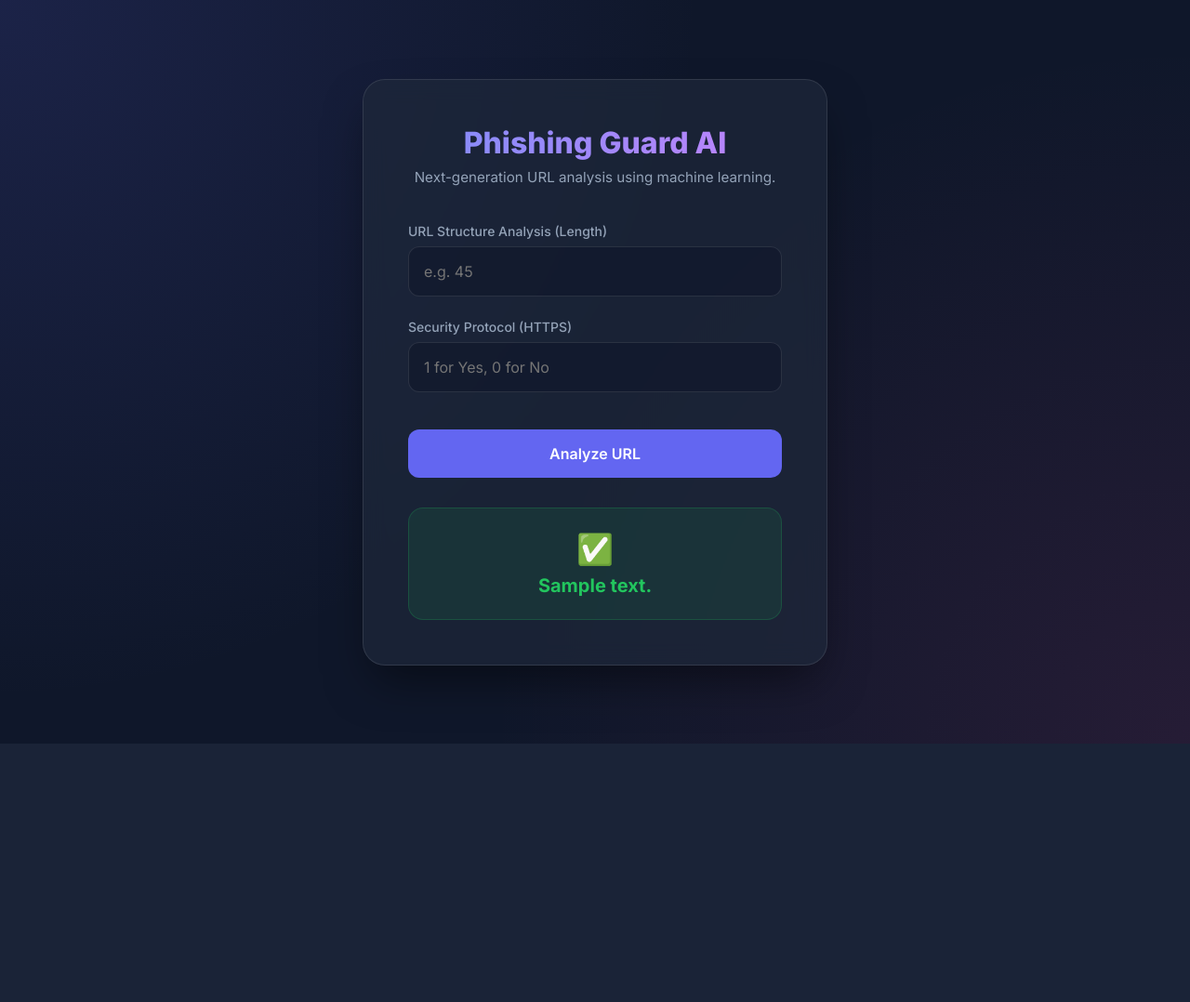
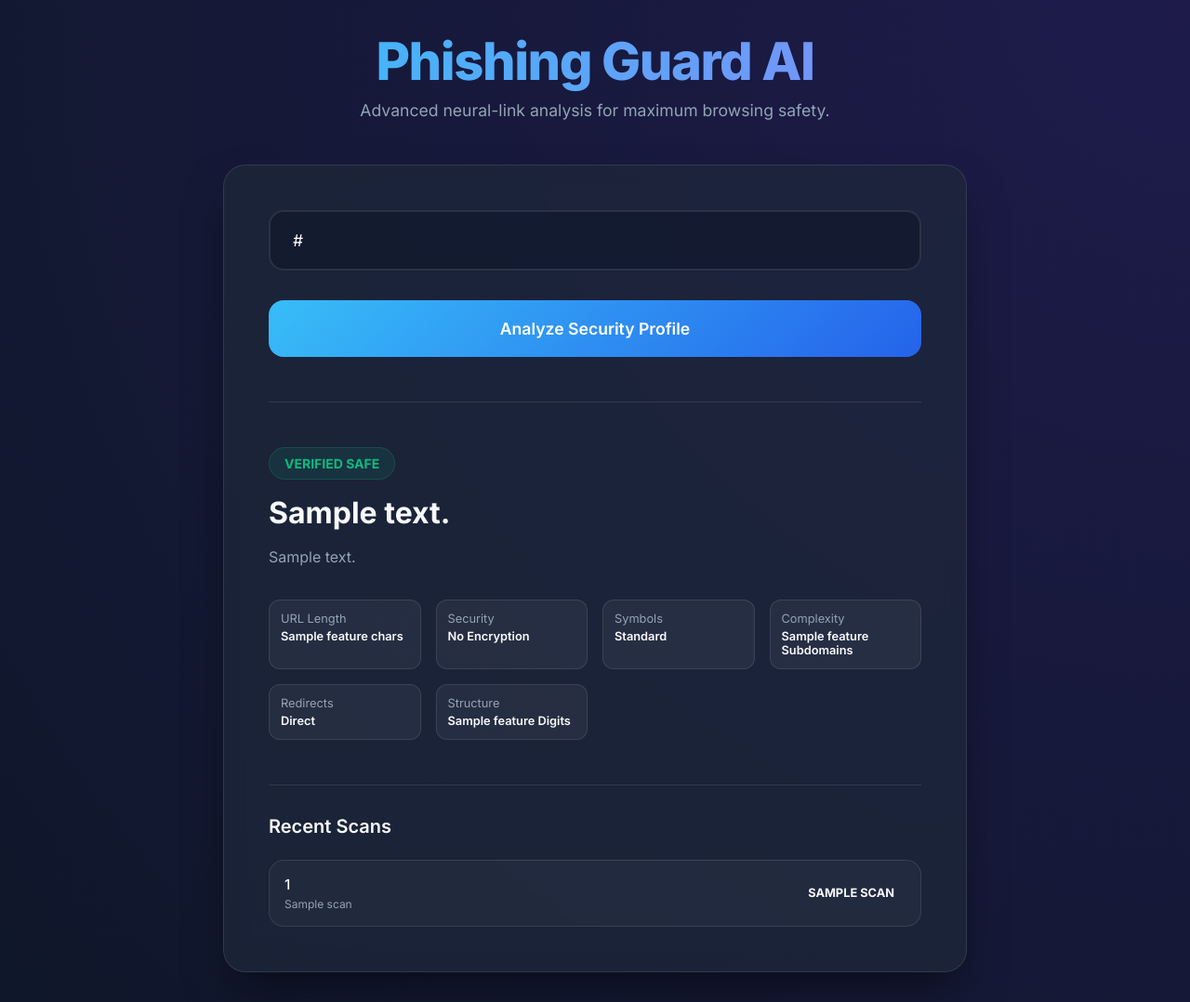
Before and after one commit to Vinayaka-Reddy-SM/phishing-website-detection, a Flask app: template templates/index.html in a window 1280 px wide. Shown: the whole page at 93% size. Before the commit the page ends 800 px from the top, so only its background shows below. Run offline with Flask 3, Linux system fonts and the light colour scheme; the template is opened without the code that fills it: most values are stand-ins (such as "Sample title", 1, 10 or a date in 2020); parts of the project's set-up code (start-up, migrations or seed data) failed here and were passed over.

Commit message:
Upgrade: Modernized UI, Automated URL Feature Extraction, and SQLite History Integration

```diff
--- a/app.py
+++ b/app.py
@@ -2,37 +2,106 @@ from flask import Flask, render_template, request
 import pickle
 import numpy as np
 import os
+import re
+import sqlite3
+from datetime import datetime
 
 app = Flask(__name__)
 
 # Ensure we are in the right directory to find the model
 os.chdir(os.path.dirname(os.path.abspath(__file__)))
 
+# Database initialization
+def init_db():
+    conn = sqlite3.connect('database.db')
+    c = conn.cursor()
+    c.execute('''CREATE TABLE IF NOT EXISTS scans
+                 (id INTEGER PRIMARY KEY AUTOINCREMENT,
+                  url TEXT,
+                  result TEXT,
+                  status TEXT,
+                  timestamp DATETIME)''')
+    conn.commit()
+    conn.close()
+
+init_db()
+
 # Load model
 model = pickle.load(open("model.pkl", "rb"))
 
+def extract_features(url):
+    """
+    Extracts features from a URL to match the training data:
+    URL_Length, HTTPS, Has_At, Dot_Count, Is_Shortened, Digit_Count
+    """
+    url_length = len(url)
+    has_https = 1 if url.startswith("https") else 0
+    has_at = 1 if "@" in url else 0
+    dot_count = url.count(".")
+    shortening_services = r"bit\.ly|goo\.gl|tinyurl\.com|t\.co|rebrand\.ly|is\.gd|buff\.ly"
+    is_shortened = 1 if re.search(shortening_services, url) else 0
+    digit_count = sum(c.isdigit() for c in url)
+    return [url_length, has_https, has_at, dot_count, is_shortened, digit_count]
+
 @app.route('/')
 def home():
-    return render_template("index.html")
+    # Fetch recent scans from database
+    conn = sqlite3.connect('database.db')
+    c = conn.cursor()
+    c.execute("SELECT url, result, status, timestamp FROM scans ORDER BY timestamp DESC LIMIT 5")
+    history = c.fetchall()
+    conn.close()
+    return render_template("index.html", history=history)
 
 @app.route('/predict', methods=['POST'])
 def predict():
     try:
-        # Expected inputs: URL Length, HTTPS (1 or 0)
-        # request.form.values() returns the values in order of the HTML form
-        features = [float(x) for x in request.form.values()]
+        url = request.form.get("url", "").strip()
+        if not url:
+            return render_template("index.html", prediction_text="Please enter a URL", status="error")
+
+        if not url.startswith("http"):
+            url = "http://" + url
+
+        features = extract_features(url)
         final_features = [np.array(features)]
+        prediction = model.predict(final_features)
 
-        prediction = model.predict(final_features)
+        reasons = []
+        if features[1] == 0: reasons.append("Missing HTTPS encryption.")
+        if features[2] == 1: reasons.append("Contains suspicious '@' symbol.")
+        if features[4] == 1: reasons.append("Uses a URL shortening service.")
+        if features[5] > 10: reasons.append("Contains an unusual number of digits.")
+        if features[3] > 3: reasons.append("Too many dots in the URL structure.")
 
         if prediction[0] == 1:
             result = "Safe Website"
             status = "safe"
+            description = "Our AI analysis indicates this website follows standard security patterns."
         else:
             result = "Phishing Website"
             status = "phishing"
+            description = f"Potential threats detected: {', '.join(reasons) if reasons else 'Suspicious patterns found.'}"
 
-        return render_template("index.html", prediction_text=result, status=status)
+        # Save to database
+        conn = sqlite3.connect('database.db')
+        c = conn.cursor()
+        c.execute("INSERT INTO scans (url, result, status, timestamp) VALUES (?, ?, ?, ?)",
+                  (url, result, status, datetime.now().strftime("%Y-%m-%d %H:%M:%S")))
+        conn.commit()
+
+        # Fetch updated history
+        c.execute("SELECT url, result, status, timestamp FROM scans ORDER BY timestamp DESC LIMIT 5")
+        history = c.fetchall()
+        conn.close()
+
+        return render_template("index.html",
+                               prediction_text=result,
+                               status=status,
+                               url=url,
+                               description=description,
+                               features=features,
+                               history=history)
 
     except Exception as e:
         print(f"Error: {e}")
--- a/static/style.css
+++ b/static/style.css
@@ -1,158 +1,254 @@
 :root {
-    --primary-color: #6366f1;
-    --primary-hover: #4f46e5;
-    --bg-dark: #0f172a;
+    --bg-color: #0f172a;
     --card-bg: rgba(30, 41, 59, 0.7);
-    --text-main: #f8fafc;
+    --primary: #38bdf8;
+    --safe: #10b981;
+    --phishing: #ef4444;
+    --text: #f8fafc;
     --text-muted: #94a3b8;
-    --safe-color: #22c55e;
-    --phishing-color: #ef4444;
+    --border: rgba(255, 255, 255, 0.1);
 }
 
 * {
     margin: 0;
     padding: 0;
     box-sizing: border-box;
-    font-family: 'Inter', system-ui, -apple-system, sans-serif;
+    font-family: 'Inter', -apple-system, BlinkMacSystemFont, sans-serif;
 }
 
 body {
-    background-color: var(--bg-dark);
-    background-image:
-        radial-gradient(circle at 0% 0%, rgba(99, 102, 241, 0.15) 0%, transparent 50%),
-        radial-gradient(circle at 100% 100%, rgba(236, 72, 153, 0.1) 0%, transparent 50%);
-    color: var(--text-main);
+    background: radial-gradient(circle at top right, #1e1b4b, #0f172a);
+    color: var(--text);
     min-height: 100vh;
     display: flex;
+    align-items: center;
     justify-content: center;
-    align-items: center;
     padding: 2rem;
 }
 
 .container {
+    width: 100%;
+    max-width: 800px;
+    perspective: 1000px;
+}
+
+.header {
+    text-align: center;
+    margin-bottom: 3rem;
+    animation: fadeInDown 0.8s ease-out;
+}
+
+.header h1 {
+    font-size: 3.5rem;
+    font-weight: 800;
+    background: linear-gradient(to right, #38bdf8, #818cf8);
+    -webkit-background-clip: text;
+    -webkit-text-fill-color: transparent;
+    letter-spacing: -0.025em;
+}
+
+.header p {
+    color: var(--text-muted);
+    font-size: 1.1rem;
+    margin-top: 0.5rem;
+}
+
+.main-card {
     background: var(--card-bg);
     backdrop-filter: blur(12px);
-    border: 1px solid rgba(255, 255, 255, 0.1);
+    border: 1px solid var(--border);
+    border-radius: 24px;
     padding: 3rem;
-    border-radius: 24px;
     box-shadow: 0 25px 50px -12px rgba(0, 0, 0, 0.5);
-    width: 100%;
-    max-width: 500px;
-    text-align: center;
-    animation: fadeIn 0.8s ease-out;
+    animation: scaleIn 0.6s ease-out;
 }
 
-@keyframes fadeIn {
-    from { opacity: 0; transform: translateY(20px); }
-    to { opacity: 1; transform: translateY(0); }
+.input-group {
+    position: relative;
+    margin-bottom: 2rem;
 }
 
-h1 {
-    font-size: 2rem;
-    font-weight: 800;
-    margin-bottom: 0.5rem;
-    background: linear-gradient(to right, #818cf8, #c084fc);
-    -webkit-background-clip: text;
-    -webkit-text-fill-color: transparent;
+input[type="text"] {
+    width: 100%;
+    background: rgba(15, 23, 42, 0.6);
+    border: 2px solid var(--border);
+    border-radius: 16px;
+    padding: 1.25rem 1.5rem;
+    color: white;
+    font-size: 1.1rem;
+    transition: all 0.3s ease;
+    outline: none;
 }
 
-p.subtitle {
-    color: var(--text-muted);
-    margin-bottom: 2.5rem;
-    font-size: 0.95rem;
-}
-
-.form-group {
-    margin-bottom: 1.5rem;
-    text-align: left;
-}
-
-label {
-    display: block;
-    margin-bottom: 0.5rem;
-    font-size: 0.875rem;
-    color: var(--text-muted);
-    font-weight: 500;
-}
-
-input {
-    width: 100%;
-    background: rgba(15, 23, 42, 0.6);
-    border: 1px solid rgba(255, 255, 255, 0.1);
-    padding: 1rem;
-    border-radius: 12px;
-    color: white;
-    font-size: 1rem;
-    transition: all 0.3s ease;
-}
-
-input:focus {
-    outline: none;
-    border-color: var(--primary-color);
-    box-shadow: 0 0 0 4px rgba(99, 102, 241, 0.2);
+input[type="text"]:focus {
+    border-color: var(--primary);
+    box-shadow: 0 0 0 4px rgba(56, 189, 248, 0.1);
 }
 
 button {
     width: 100%;
-    background: var(--primary-color);
+    background: linear-gradient(135deg, #38bdf8, #2563eb);
     color: white;
     border: none;
-    padding: 1rem;
-    border-radius: 12px;
-    font-size: 1rem;
+    border-radius: 16px;
+    padding: 1.25rem;
+    font-size: 1.1rem;
     font-weight: 600;
     cursor: pointer;
-    transition: all 0.3s ease;
-    margin-top: 1rem;
+    transition: transform 0.2s, box-shadow 0.2s;
 }
 
 button:hover {
-    background: var(--primary-hover);
     transform: translateY(-2px);
-    box-shadow: 0 10px 15px -3px rgba(99, 102, 241, 0.4);
+    box-shadow: 0 10px 20px -5px rgba(37, 99, 235, 0.4);
 }
 
 button:active {
     transform: translateY(0);
 }
 
-.result-container {
-    margin-top: 2rem;
-    padding: 1.5rem;
-    border-radius: 16px;
-    font-weight: 700;
-    font-size: 1.25rem;
-    display: none;
-    animation: slideUp 0.5s cubic-bezier(0.4, 0, 0.2, 1);
+.result-section {
+    margin-top: 3rem;
+    padding-top: 3rem;
+    border-top: 1px solid var(--border);
+    animation: fadeInUp 0.5s ease-out;
 }
 
-.result-container.show {
-    display: block;
+.badge {
+    display: inline-flex;
+    align-items: center;
+    gap: 0.5rem;
+    padding: 0.5rem 1rem;
+    border-radius: 9999px;
+    font-weight: 700;
+    text-transform: uppercase;
+    font-size: 0.875rem;
+    margin-bottom: 1rem;
 }
 
-.result-safe {
-    background: rgba(34, 197, 94, 0.1);
-    color: var(--safe-color);
-    border: 1px solid rgba(34, 197, 94, 0.2);
+.safe-badge {
+    background: rgba(16, 185, 129, 0.1);
+    color: var(--safe);
+    border: 1px solid rgba(16, 185, 129, 0.2);
 }
 
-.result-phishing {
+.phishing-badge {
     background: rgba(239, 68, 68, 0.1);
-    color: var(--phishing-color);
+    color: var(--phishing);
     border: 1px solid rgba(239, 68, 68, 0.2);
 }
 
-.result-error {
-    background: rgba(148, 163, 184, 0.1);
+.result-title {
+    font-size: 2rem;
+    font-weight: 700;
+    margin-bottom: 1rem;
+}
+
+.result-desc {
+    color: var(--text-muted);
+    line-height: 1.6;
+    margin-bottom: 2rem;
+}
+
+.features-grid {
+    display: grid;
+    grid-template-columns: repeat(auto-fit, minmax(150px, 1fr));
+    gap: 1rem;
+}
+
+.feature-tag {
+    background: rgba(255, 255, 255, 0.05);
+    border: 1px solid var(--border);
+    padding: 0.75rem;
+    border-radius: 12px;
+    font-size: 0.8rem;
     color: var(--text-muted);
 }
 
-@keyframes slideUp {
+.feature-value {
+    display: block;
+    color: var(--text);
+    font-weight: 600;
+    margin-top: 0.25rem;
+}
+
+@keyframes fadeInDown {
+    from { opacity: 0; transform: translateY(-20px); }
+    to { opacity: 1; transform: translateY(0); }
+}
+
+@keyframes fadeInUp {
+    from { opacity: 0; transform: translateY(20px); }
+    to { opacity: 1; transform: translateY(0); }
+}
+
+@keyframes scaleIn {
     from { opacity: 0; transform: scale(0.95); }
     to { opacity: 1; transform: scale(1); }
 }
 
-.icon {
-    margin-bottom: 0.5rem;
-    font-size: 2rem;
+/* Responsive */
+.history-section {
+    margin-top: 3rem;
+    padding-top: 2rem;
+    border-top: 1px solid var(--border);
 }
+
+.history-section h3 {
+    font-size: 1.25rem;
+    font-weight: 600;
+    margin-bottom: 1.5rem;
+    color: var(--text);
+}
+
+.history-list {
+    display: flex;
+    flex-direction: column;
+    gap: 1rem;
+}
+
+.history-item {
+    background: rgba(255, 255, 255, 0.03);
+    border: 1px solid var(--border);
+    padding: 1rem;
+    border-radius: 16px;
+    display: flex;
+    justify-content: space-between;
+    align-items: center;
+}
+
+.history-info {
+    display: flex;
+    flex-direction: column;
+    gap: 0.25rem;
+}
+
+.history-url {
+    font-size: 0.95rem;
+    font-weight: 500;
+    color: var(--text);
+    word-break: break-all;
+}
+
+.history-time {
+    font-size: 0.75rem;
+    color: var(--text-muted);
+}
+
+.history-status {
+    font-size: 0.8rem;
+    font-weight: 700;
+    padding: 0.25rem 0.75rem;
+    border-radius: 8px;
+    text-transform: uppercase;
+}
+
+.status-safe {
+    background: rgba(16, 185, 129, 0.1);
+    color: var(--safe);
+}
+
+.status-phishing {
+    background: rgba(239, 68, 68, 0.1);
+    color: var(--phishing);
+}
--- a/templates/index.html
+++ b/templates/index.html
@@ -3,7 +3,7 @@
 <head>
     <meta charset="UTF-8">
     <meta name="viewport" content="width=device-width, initial-scale=1.0">
-    <title>Phishing Detection AI | Security Suite</title>
+    <title>Phishing Guard AI | Smart Link Protection</title>
     <link rel="stylesheet" href="{{ url_for('static', filename='style.css') }}">
     <link rel="preconnect" href="https://fonts.googleapis.com">
     <link rel="preconnect" href="https://fonts.gstatic.com" crossorigin>
@@ -14,38 +14,82 @@
 <div class="container">
     <div class="header">
         <h1>Phishing Guard AI</h1>
-        <p class="subtitle">Next-generation URL analysis using machine learning.</p>
+        <p>Advanced neural-link analysis for maximum browsing safety.</p>
     </div>
 
+    <div class="main-card">
         <form action="/predict" method="post">
-        <div class="form-group">
-            <label for="feature1">URL Structure Analysis (Length)</label>
-            <input type="number" id="feature1" name="feature1" placeholder="e.g. 45" required min="1">
+            <div class="input-group">
+                <input type="text" name="url" placeholder="Paste URL here (e.g., https://example.com)" required value="{{ url if url else '' }}">
             </div>
-
-        <div class="form-group">
-            <label for="feature2">Security Protocol (HTTPS)</label>
-            <input type="number" id="feature2" name="feature2" placeholder="1 for Yes, 0 for No" required min="0" max="1">
-        </div>
-
-        <button type="submit">Analyze URL</button>
+            <button type="submit" id="analyzeBtn">Analyze Security Profile</button>
         </form>
 
         {% if prediction_text %}
-    <div class="result-container show result-{{ status }}">
-        <div class="icon">
-            {% if status == 'safe' %}
-            ✅
-            {% elif status == 'phishing' %}
-            🚨
-            {% else %}
-            ⚠️
+        <div class="result-section">
+            <div class="badge {{ 'safe-badge' if status == 'safe' else 'phishing-badge' }}">
+                {{ 'VERIFIED SAFE' if status == 'safe' else 'THREAT DETECTED' }}
+            </div>
+
+            <h2 class="result-title">{{ prediction_text }}</h2>
+            <p class="result-desc">{{ description }}</p>
+
+            <div class="features-grid">
+                <div class="feature-tag">
+                    URL Length
+                    <span class="feature-value">{{ features[0] }} chars</span>
+                </div>
+                <div class="feature-tag">
+                    Security
+                    <span class="feature-value">{{ 'HTTPS Active' if features[1] == 1 else 'No Encryption' }}</span>
+                </div>
+                <div class="feature-tag">
+                    Symbols
+                    <span class="feature-value">{{ 'Suspicious' if features[2] == 1 else 'Standard' }}</span>
+                </div>
+                <div class="feature-tag">
+                    Complexity
+                    <span class="feature-value">{{ features[3] }} Subdomains</span>
+                </div>
+                <div class="feature-tag">
+                    Redirects
+                    <span class="feature-value">{{ 'Obfuscated' if features[4] == 1 else 'Direct' }}</span>
+                </div>
+                <div class="feature-tag">
+                    Structure
+                    <span class="feature-value">{{ features[5] }} Digits</span>
+                </div>
+            </div>
+        </div>
         {% endif %}
+
+        {% if history %}
+        <div class="history-section">
+            <h3>Recent Scans</h3>
+            <div class="history-list">
+                {% for scan in history %}
+                <div class="history-item">
+                    <div class="history-info">
+                        <span class="history-url">{{ scan[0][:40] }}{{ '...' if scan[0]|length > 40 }}</span>
+                        <span class="history-time">{{ scan[3] }}</span>
                     </div>
-        {{ prediction_text }}
+                    <span class="history-status status-{{ scan[2] }}">{{ scan[1] }}</span>
+                </div>
+                {% endfor %}
+            </div>
         </div>
         {% endif %}
     </div>
+</div>
+
+<script>
+    document.querySelector('form').addEventListener('submit', function() {
+        const btn = document.getElementById('analyzeBtn');
+        btn.innerText = 'Initializing Neural Scan...';
+        btn.style.opacity = '0.7';
+        btn.style.cursor = 'wait';
+    });
+</script>
 
 </body>
 </html>
```
Also changed, not shown: phishing.csv (+81 -81 lines), train_model.py (+7 -2 lines), 2 other files. Lines whose indentation alone changed are shown as unchanged.
